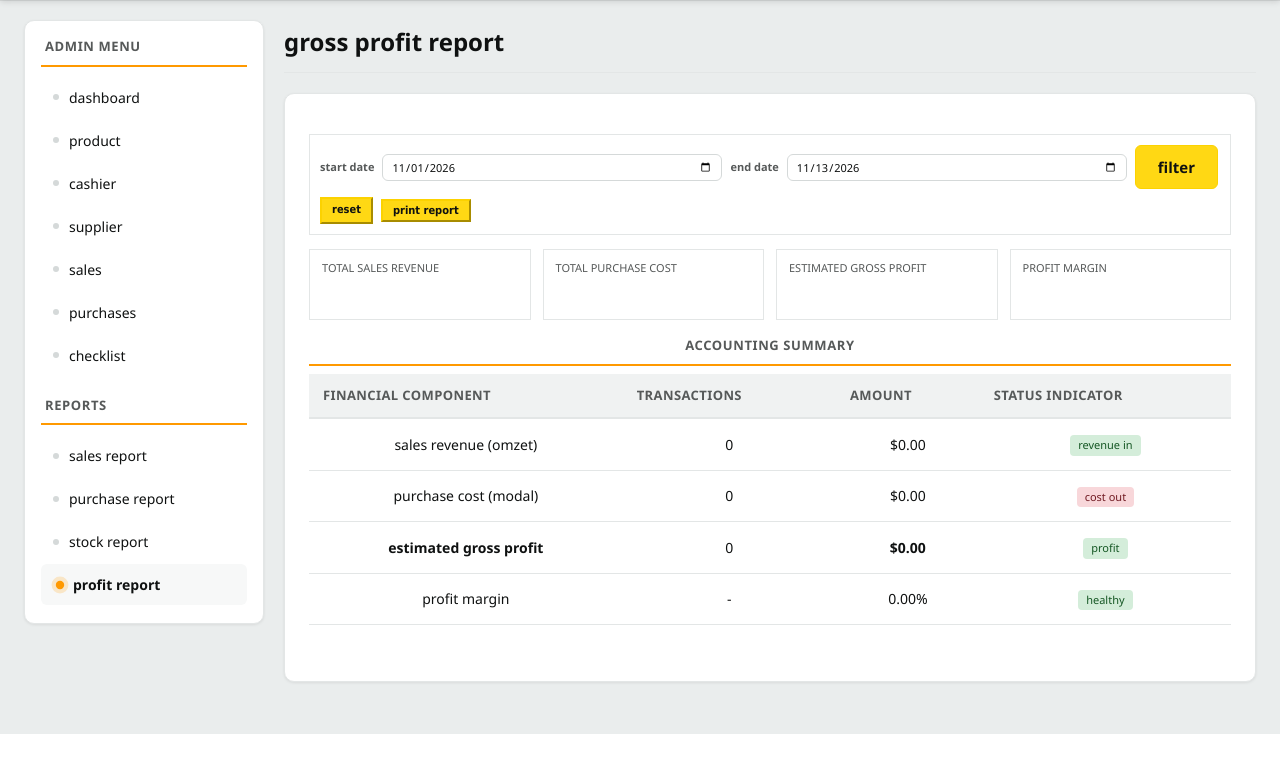
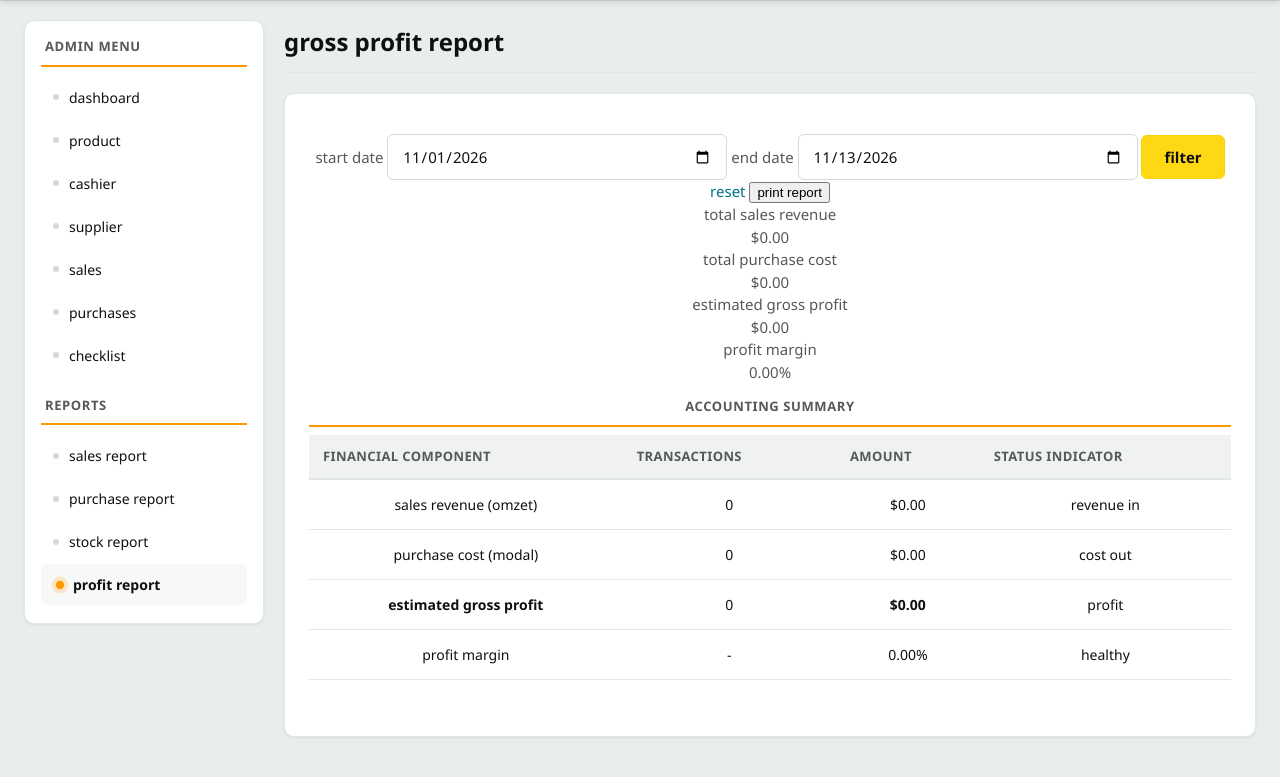
Before and after one commit to agenmosat/weeklywork, a PHP site: page /admin/laporan_laba.php in a window 1280 px wide. Shown: the part 66-843 px from the top of the page. Before the commit the page ends 800 px from the top, so only its background shows below. Run offline with PHP 8.4, Linux system fonts and the light colour scheme; the visitor is signed in with stand-in values (Sample User, id 1); data that the repository does not hold is empty.

Commit message:
trust isu

```diff
--- a/assets/style.css
+++ b/assets/style.css
@@ -917,121 +882,3 @@ body.themedark .card { border: 1px solid var(--border); box-shadow: var(--shadow
     .itemprice { font-size: 17px; }
     .carttable { display: block; overflow-x: auto; white-space: nowrap; }
 }
-
-.totalbox {
-    font-weight: bold;
-    font-size: 13px;
-    color: var(--accent);
-}
-
-.btnadd {
-    margin-top: 6px;
-    margin-bottom: 12px;
-}
-
-.btndel {
-    cursor: pointer;
-    font-size: 11px;
-    padding: 2px 6px;
-}
-
-.pillok {
-    display: inline-block;
-    padding: 2px 8px;
-    border-radius: 4px;
-    font-size: 11px;
-    background: #d4edda;
-    color: #155724;
-}
-
-.pillno {
-    display: inline-block;
-    padding: 2px 8px;
-    border-radius: 4px;
-    font-size: 11px;
-    background: #f8d7da;
-    color: #721c24;
-}
-
-.pillalert {
-    display: inline-block;
-    padding: 2px 8px;
-    border-radius: 4px;
-    font-size: 11px;
-    background: #fff3cd;
-    color: #856404;
-}
-
-.printbtn {
-    padding: 3px 10px;
-    background-color: var(--btnbg);
-    border: 2px outset var(--btnborder);
-    cursor: pointer;
-    font-size: 11px;
-    font-weight: bold;
-    color: var(--btntext);
-    font-family: Tahoma, Verdana, Arial, sans-serif;
-    display: inline-block;
-}
-
-.printbtn:hover {
-    background-color: var(--border);
-}
-
-.printbtn:active {
-    border-style: inset;
-}
-
-.cardgrid, .summarycards {
-    display: flex;
-    gap: 12px;
-    margin-bottom: 16px;
-    flex-wrap: wrap;
-}
-
-.summarycard {
-    flex: 1;
-    min-width: 140px;
-    background-color: var(--bgcard);
-    border: 1px solid var(--border);
-    padding: 10px 12px;
-    text-align: left;
-}
-
-.cardtitle {
-    font-size: 11px;
-    color: var(--textdim);
-    text-transform: uppercase;
-    margin-bottom: 6px;
-}
-
-.cardvalue {
-    font-size: 18px;
-    font-weight: bold;
-    color: var(--brand);
-}
-
-.filterbox {
-    margin-bottom: 14px;
-    padding: 10px;
-    border: 1px solid var(--border);
-    background-color: var(--bgcard);
-}
-
-.filterform {
-    display: flex;
-    align-items: center;
-    gap: 8px;
-    flex-wrap: wrap;
-    margin: 0;
-}
-
-.filterlabel {
-    font-size: 11px;
-    font-weight: bold;
-    color: var(--textdim);
-}
-
-.dateinput {
-    padding: 4px 8px;
-    font-size: 11px;
--- a/partials/topbar.php
+++ b/partials/topbar.php
@@ -25,6 +25,8 @@ if (file_exists('config/database.php')) {
         <a href="<?php echo $topbarbase; ?>home/dashboard.php" class="navlink">store</a>
         <?php if (isset($_SESSION['role']) && $_SESSION['role'] === "admin"): ?>
             <a href="<?php echo $topbarbase; ?>admin/admin.php" class="navlink">admin</a>
+        <?php elseif (isset($_SESSION['role']) && $_SESSION['role'] === "cashier"): ?>
+            <a href="<?php echo $topbarbase; ?>admin/cashier/cashier.php" class="navlink">cashier</a>
         <?php endif; ?>
         <a href="<?php echo $topbarbase; ?>home/cart.php" class="navlink cartlink">cart <span class="cartcount"><?php echo $topbarcartcount; ?></span></a>
         <?php if (isset($_SESSION['user'])): ?>
```
Also changed, not shown: other parts of assets/style.css (+0 -35 lines).
